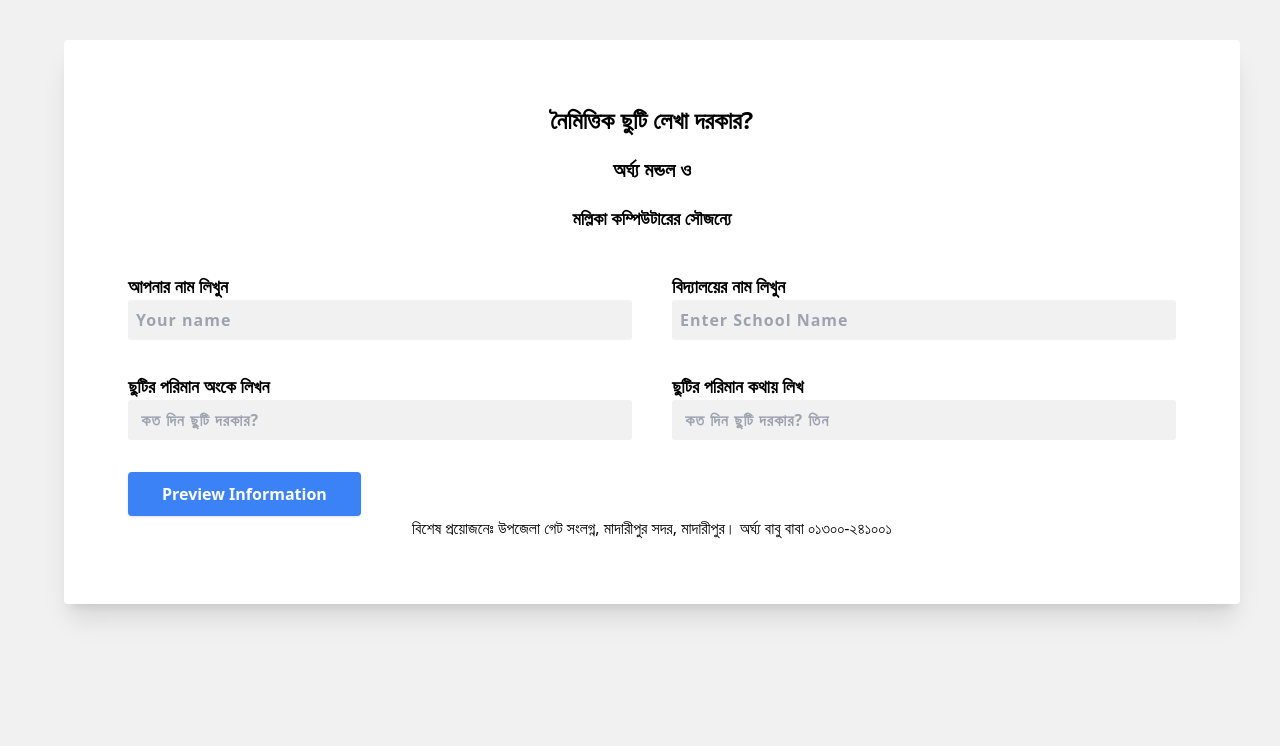
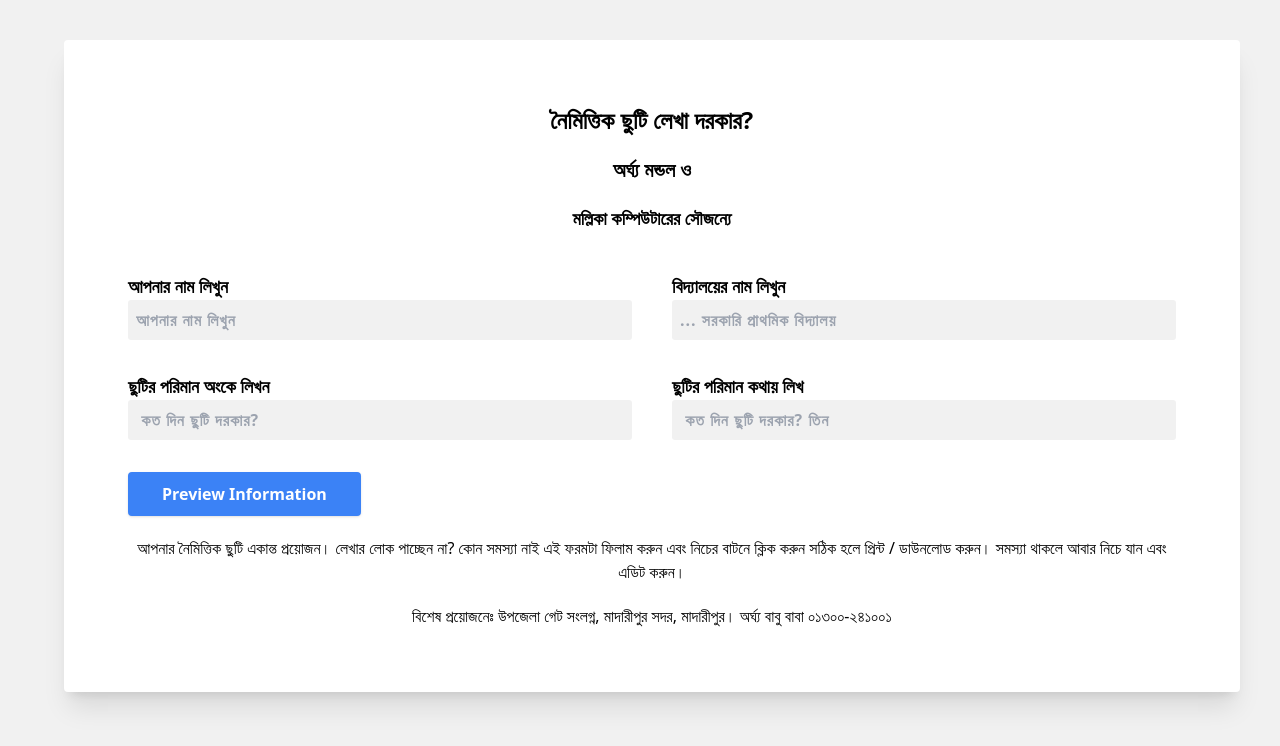
Before and after one commit to mollikacomputer/casual_leave, a Next.js app: page / in a window 1280 px wide. Shown: the top 746 px of the page. Built offline with nearby package versions, Linux system fonts and the light colour scheme.

Commit message:
add some text paragraph

```diff
--- a/pages/index.js
+++ b/pages/index.js
@@ -89,7 +89,7 @@ export default function Home() {
                   type="text"
                   name="peoplename"
                   id="peoplename"
-                  placeholder="Your name"
+                  placeholder="আপনার নাম লিখুন"
                   autoComplete="off"
                   value={peopleName}
                   onChange={(e) => setPeopleName(e.target.value)}
@@ -103,7 +103,7 @@ export default function Home() {
                   type="text"
                   name="schoolName"
                   id="schoolName"
-                  placeholder="Enter School Name"
+                  placeholder="... সরকারি প্রাথমিক বিদ্যালয়"
                   autoComplete="off"
                   value={schoolName}
                   onChange={(e) => setSchoolName(e.target.value)}
@@ -146,6 +146,7 @@ export default function Home() {
             >
               Preview Information
             </button>
+            <p className="text-center my-5"> আপনার নৈমিত্তিক ছুটি একান্ত প্রয়োজন। লেখার লোক পাচ্ছেন না? কোন সমস্যা নাই এই ফরমটা ফিলাম করুন এবং নিচের বাটনে  ক্লিক করুন সঠিক হলে প্রিন্ট / ডাউনলোড করুন। সমস্যা থাকলে আবার নিচে যান এবং এডিট করুন। </p>
             <p className="flex justify-center"> বিশেষ প্রয়োজনেঃ উপজেলা গেট সংলগ্ন, মাদারীপুর সদর, মাদারীপুর। অর্ঘ্য বাবু বাবা ০১৩০০-২৪১০০১ </p>
           </div>
         )}
```
